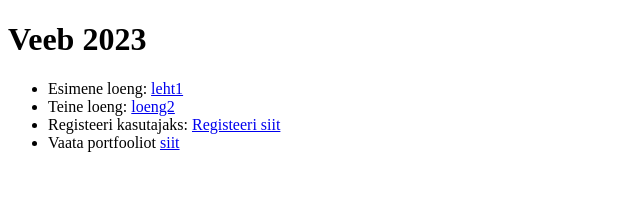
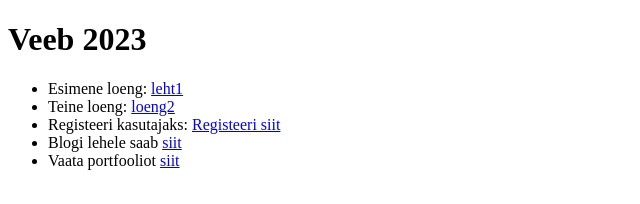
Before and after one commit to magnushaling/zoomkodukas, a plain HTML site: page index.html in a window 1280 px wide. Shown: the whole page, without its empty margins (0-640 px from the left). Drawn offline with Linux system fonts and the light colour scheme.

Commit message:
index.html

```diff
--- a/index.html
+++ b/index.html
@@ -16,6 +16,7 @@
             Teine loeng: <a href="./loeng02/index.html">loeng2</a>
         </li>
         <li>Registeeri kasutajaks: <a href="./harjutus2/registeeru.html">Registeeri siit</a></li>
+        <li>Blogi lehele saab <a href="./loeng03/blogi.html">siit</a></li>
         <li>Vaata portfooliot <a href="./Portfoolio/portfoolio.html">siit</a></li>
     </ul>
 </body>
```
